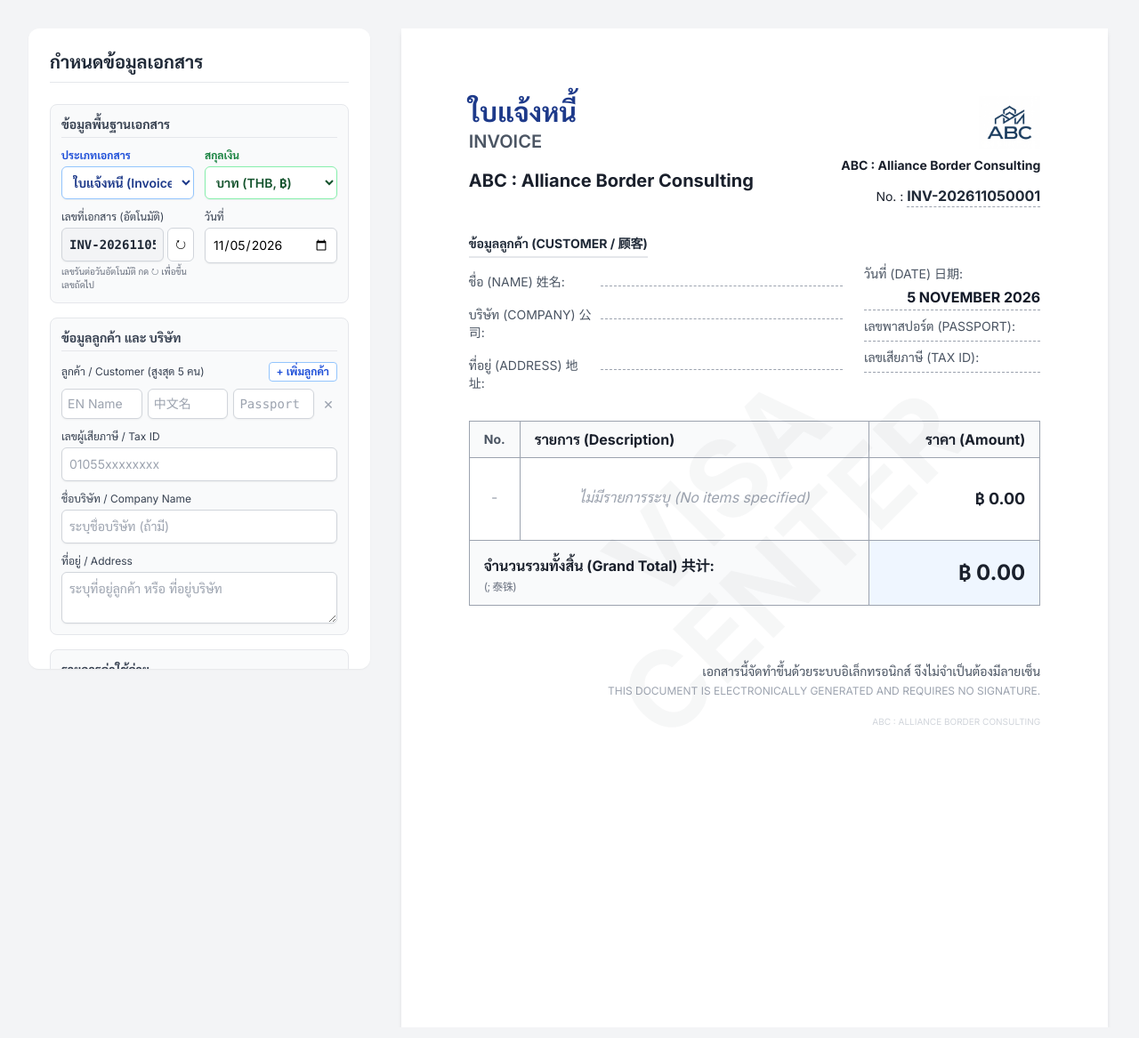
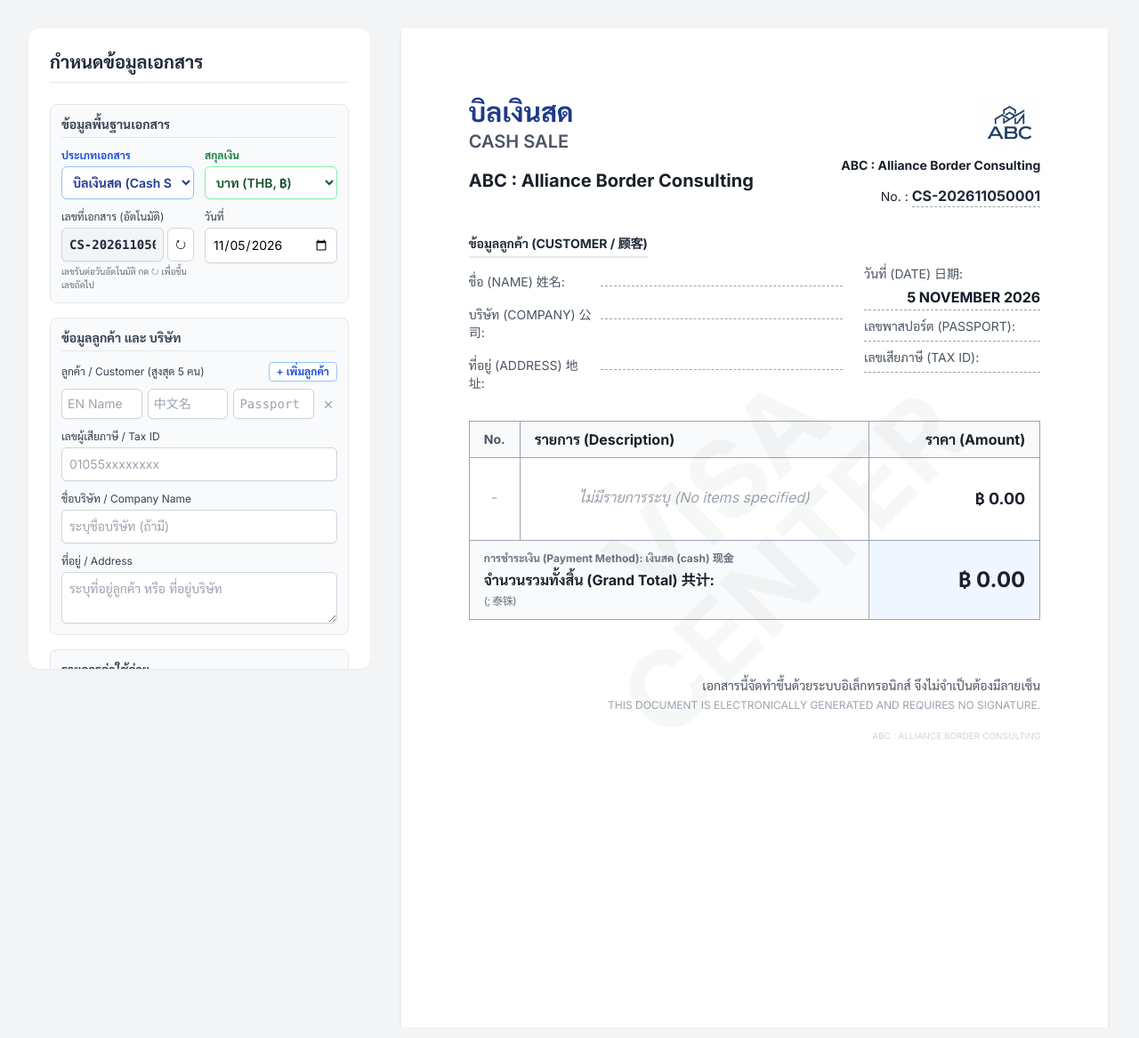
Before and after one commit to toey99/abc-bill, a plain HTML site: page index.html in a window 1280 px wide. Shown: the whole page at 89% size. Drawn offline with nearby package versions, Linux system fonts and the light colour scheme.

Commit message:
Default document type to Cash Sale
Co-Authored-By: Claude Fable 5.1 <noreply@anthropic.com>
Claude-Session: https://claude.ai/code/session_01AXHKudNADBBU62u1pMDDDb

```diff
--- a/index.html
+++ b/index.html
@@ -73,8 +73,8 @@
                         <div>
                             <label class="block text-xs font-bold text-blue-700">ประเภทเอกสาร</label>
                             <select id="input-doc-type" class="mt-1 block w-full rounded-md border-blue-300 shadow-sm focus:border-blue-500 focus:ring-blue-500 bg-white p-2 border text-sm font-semibold text-blue-900">
+                                <option value="cash_sale">บิลเงินสด (Cash Sale)</option>
                                 <option value="invoice">ใบแจ้งหนี้ (Invoice)</option>
-                                <option value="cash_sale">บิลเงินสด (Cash Sale)</option>
                             </select>
                         </div>
                         <div>
@@ -196,8 +196,8 @@
                 <div class="flex justify-between items-start mb-8">
                     <div>
                         <!-- หัวเอกสารเปลี่ยนตาม Dropdown -->
-                        <h1 id="view-doc-title-th" class="text-3xl font-bold text-blue-900 leading-tight">ใบแจ้งหนี้</h1>
-                        <h2 id="view-doc-title-en" class="text-xl font-semibold text-gray-600 mb-4">INVOICE</h2>
+                        <h1 id="view-doc-title-th" class="text-3xl font-bold text-blue-900 leading-tight">บิลเงินสด</h1>
+                        <h2 id="view-doc-title-en" class="text-xl font-semibold text-gray-600 mb-4">CASH SALE</h2>
                         <div class="mt-2">
                             <p class="font-bold text-xl">ABC : Alliance Border Consulting</p>
                         </div>
@@ -674,7 +674,7 @@
         // Initialize Defaults on Load
         window.onload = () => {
             // General Details
-            document.getElementById('input-doc-type').value = "invoice";
+            document.getElementById('input-doc-type').value = "cash_sale";
             document.getElementById('input-currency').value = "THB";
             addCustomerRow(false);
             document.getElementById('input-date').value = todayISO();
```
